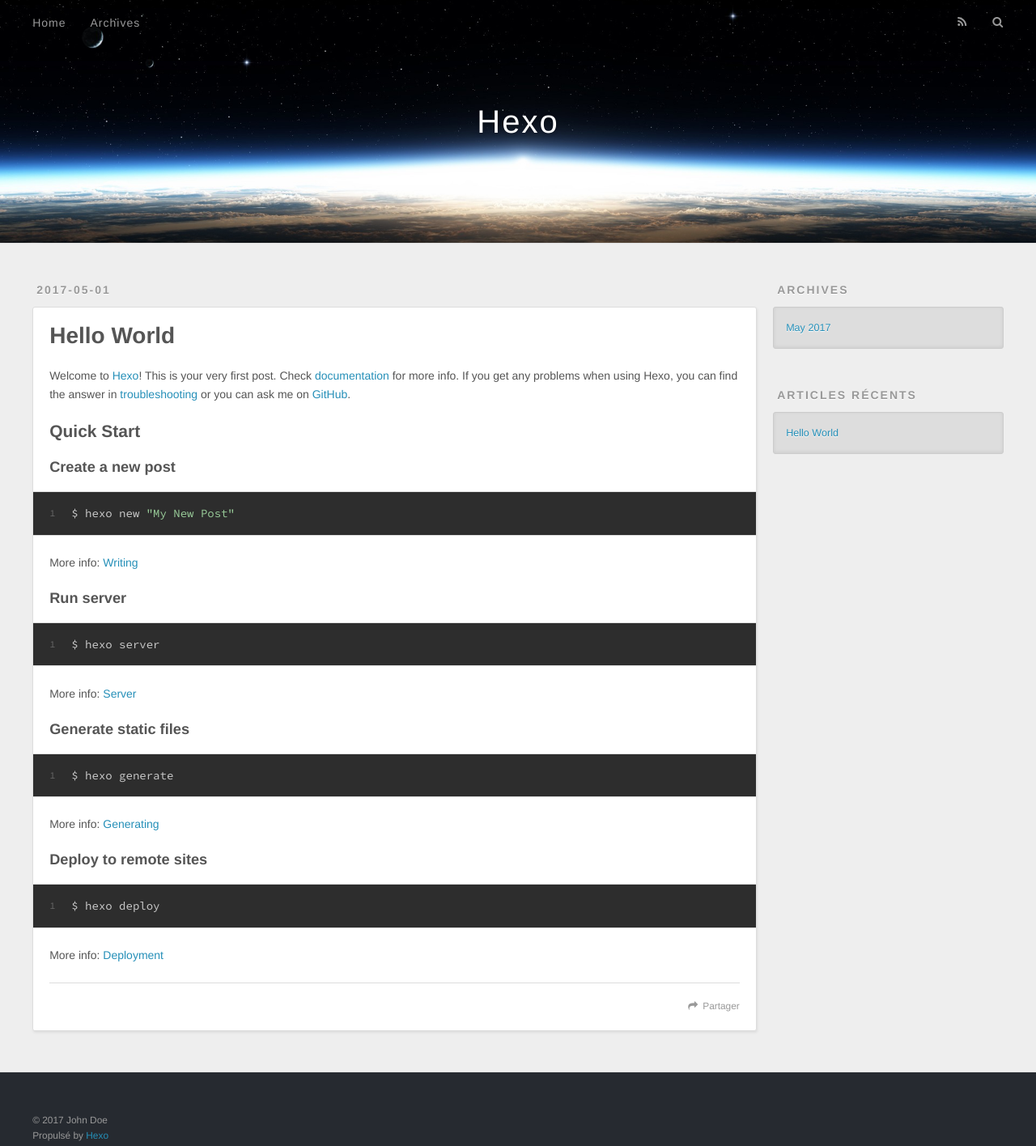
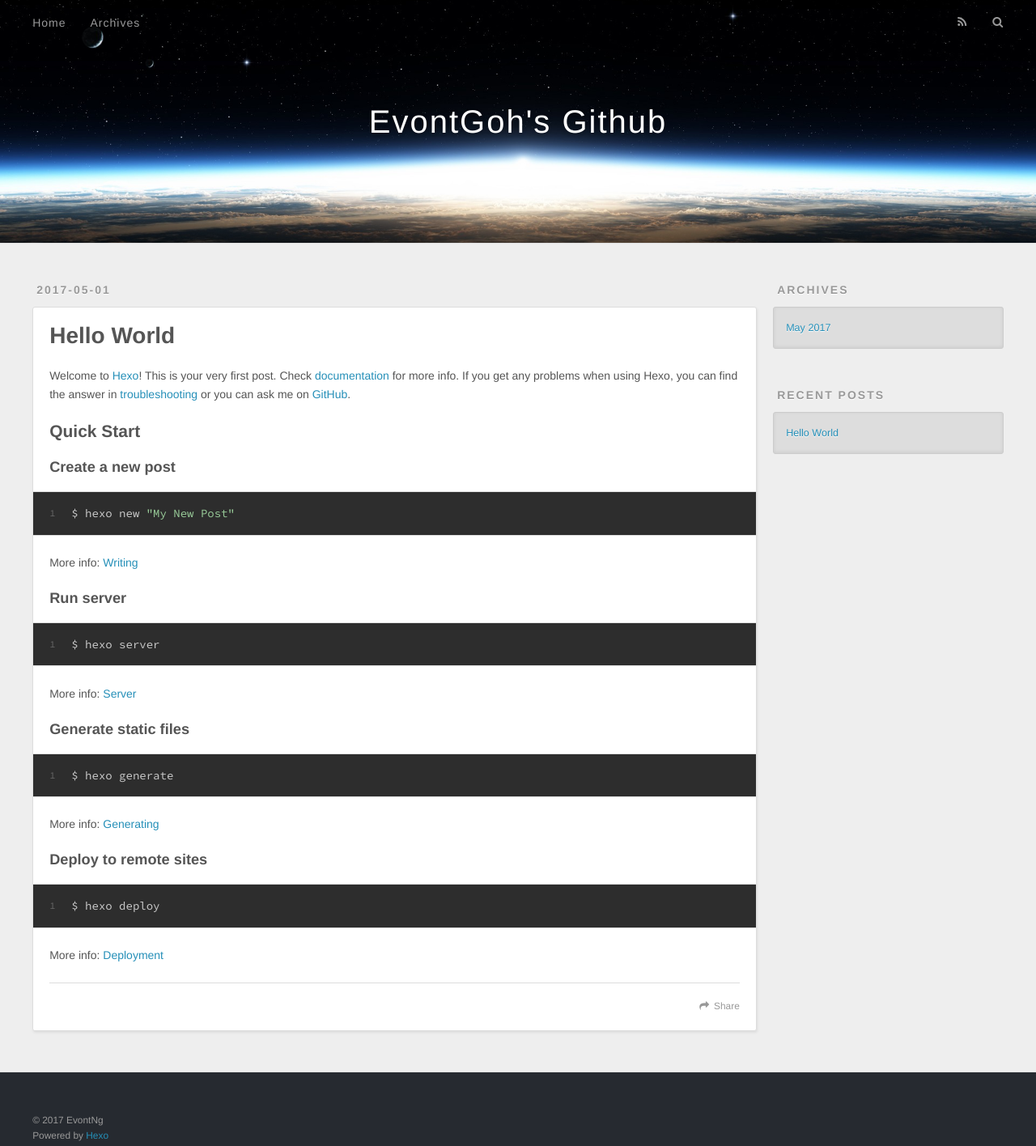
Before and after one commit to evont/evont.github.io, a plain HTML site: page index.html in a window 1280 px wide. Shown: the whole page at 81% size. Drawn offline with nearby package versions, Linux system fonts and the light colour scheme.

Commit message:
Site updated: 2017-05-01 10:49:19

```diff
--- a/index.html
+++ b/index.html
@@ -3,16 +3,16 @@
 <head>
   <meta charset="utf-8">
 
-  <title>Hexo</title>
+  <title>EvontGoh&#39;s Github</title>
   <meta name="viewport" content="width=device-width, initial-scale=1, maximum-scale=1">
   <meta property="og:type" content="website">
-<meta property="og:title" content="Hexo">
+<meta property="og:title" content="EvontGoh&#39;s Github">
 <meta property="og:url" content="http://yoursite.com/index.html">
-<meta property="og:site_name" content="Hexo">
+<meta property="og:site_name" content="EvontGoh&#39;s Github">
 <meta name="twitter:card" content="summary">
-<meta name="twitter:title" content="Hexo">
+<meta name="twitter:title" content="EvontGoh&#39;s Github">
 
-    <link rel="alternate" href="/atom.xml" title="Hexo" type="application/atom+xml">
+    <link rel="alternate" href="/atom.xml" title="EvontGoh&#39;s Github" type="application/atom+xml">
 
 
     <link rel="icon" href="/favicon.png">
@@ -33,7 +33,7 @@
   <div id="header-outer" class="outer">
     <div id="header-title" class="inner">
       <h1 id="logo-wrap">
-        <a href="/" id="logo">Hexo</a>
+        <a href="/" id="logo">EvontGoh&#39;s Github</a>
       </h1>
 
     </div>
@@ -48,9 +48,9 @@
       </nav>
       <nav id="sub-nav">
 
-          <a id="nav-rss-link" class="nav-icon" href="/atom.xml" title="Flux RSS"></a>
+          <a id="nav-rss-link" class="nav-icon" href="/atom.xml" title="RSS Feed"></a>
 
-        <a id="nav-search-btn" class="nav-icon" title="Rechercher"></a>
+        <a id="nav-search-btn" class="nav-icon" title="Search"></a>
       </nav>
       <div id="search-form-wrap">
         <form action="//google.com/search" method="get" accept-charset="UTF-8" class="search-form"><input type="search" name="q" class="search-form-input" placeholder="Search"><button type="submit" class="search-form-submit">&#xF002;</button><input type="hidden" name="sitesearch" value="http://yoursite.com"></form>
@@ -96,7 +96,7 @@
 
     </div>
     <footer class="article-footer">
-      <a data-url="http://yoursite.com/2017/05/01/hello-world/" data-id="cj25iokzt0000t921ezd5ldnt" class="article-share-link">Partager</a>
+      <a data-url="http://yoursite.com/2017/05/01/hello-world/" data-id="cj25j0ng50000zy216aqrg21h" class="article-share-link">Share</a>
 
 
     </footer>
@@ -131,7 +131,7 @@
 
 
   <div class="widget-wrap">
-    <h3 class="widget-title">Articles récents</h3>
+    <h3 class="widget-title">Recent Posts</h3>
     <div class="widget">
       <ul>
 
@@ -151,8 +151,8 @@
 
   <div class="outer">
     <div id="footer-info" class="inner">
-      &copy; 2017 John Doe<br>
-      Propulsé by <a href="http://hexo.io/" target="_blank">Hexo</a>
+      &copy; 2017 EvontNg<br>
+      Powered by <a href="http://hexo.io/" target="_blank">Hexo</a>
     </div>
   </div>
 </footer>
```
Also changed, not shown: 2017/05/01/hello-world/index.html (+10 -10 lines), archives/2017/05/index.html (+11 -11 lines), archives/2017/index.html (+11 -11 lines), archives/index.html (+11 -11 lines).
